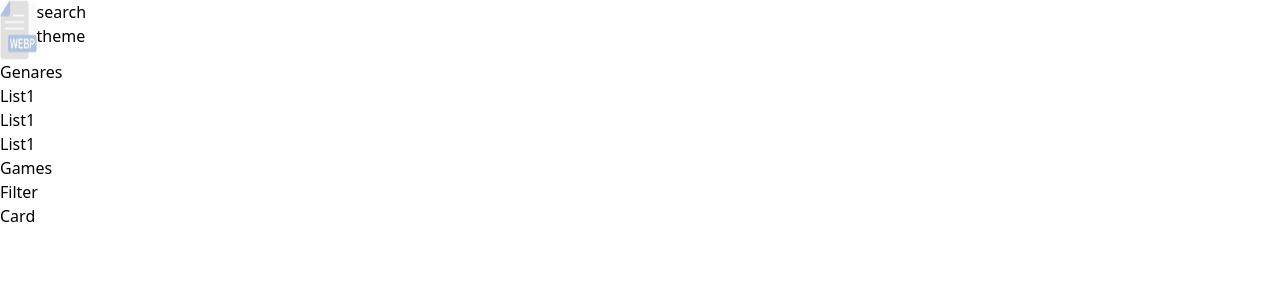
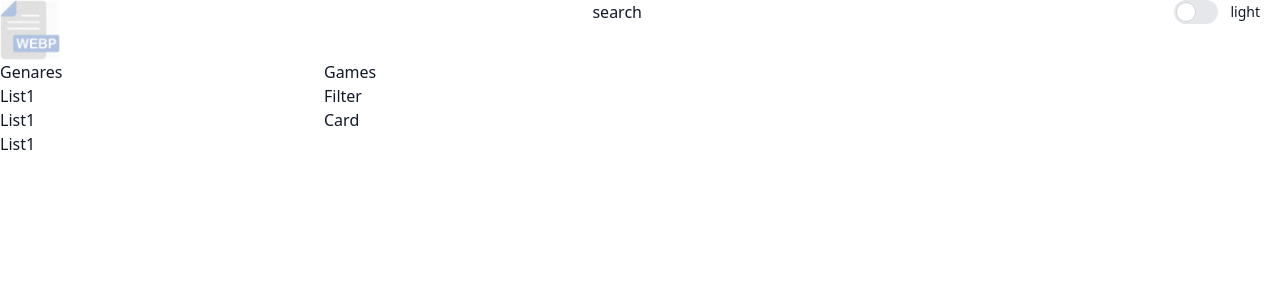
Before and after one commit to ayhamalakl/game-app, a React (Vite) app: page / in a window 1280 px wide. Shown: the top 300 px of the page. Built offline with nearby package versions, Linux system fonts and the light colour scheme.

Commit message:
Create Theme color for app

```diff
--- a/src/App.css
+++ b/src/App.css
@@ -8,3 +8,5 @@
     width: 60px;
     height: 60px;
 }
+
+/* end navbar */
--- a/src/App.jsx
+++ b/src/App.jsx
@@ -1,13 +1,32 @@
+import { useState } from "react";
 import Miancontent from "./components/Miancontent";
 import NavBar from "./components/NavBar";
 import SideBar from "./components/SideBar";
+import { useEffect } from "react";
 
 function App() {
+  const [theme, setTheme] = useState(localStorage.getItem("theme") || "light");
+  const root = document.documentElement;
+  useEffect(() => {
+    if (theme === "dark") {
+      root.classList.add("dark")
+    } else {
+      root.classList.remove("dark")
+    }
+    localStorage.setItem("theme", theme)
+  }, [theme]);
+  const toggleTheme = () => {
+    setTheme(theme === "light" ? "dark" : "light")
+  };
   return (
     <>
-      <NavBar />
-      <SideBar />
-      <Miancontent />
+      <div className="min-h-screen bg-white dark:bg-gray-900 text-gray-900 dark:text-gray-100">
+        <NavBar toggleTheme={toggleTheme} theme={theme} />
+        <div className="grid grid-cols-12 gap-4">
+          <SideBar />
+          <Miancontent />
+        </div>
+      </div>
     </>
   );
 }
--- a/src/components/Miancontent.jsx
+++ b/src/components/Miancontent.jsx
@@ -1,9 +1,12 @@
 const Miancontent = () => {
     return (
         <>
-            <h1>Games</h1>
-            <div className="filter">Filter</div>
-            <div className="cover cart">Card</div>
+            <div className="main-content grid-span-9">
+                <h1>Games</h1>
+                <div className="filter">Filter</div>
+                <div className="cover cart">Card</div>
+            </div>
+
         </>
     )
 
--- a/src/components/NavBar.jsx
+++ b/src/components/NavBar.jsx
@@ -1,24 +1,28 @@
 import Logo from "./Logo"
-import Theme from "./theme"
-const NavBar = () => {
+import LogoImag from "../assets/images/Webp.png"
+const NavBar = ({ toggleTheme, theme }) => {
     return (
         <>
-            <div className="navbar-app">
-                <div className="flex flex-wrap">
-                    <div className="w-full md:w-1/3">
-                        <Logo text="game app header" className="logo-heder" />
-                    </div>
-                    <div className="w-full md:w-1/2">
-                        <div>search</div>
-                        <Theme />
-                    </div>
+            <div className="navbar-app ">
 
+                <div className="cover-loge">
+                    <Logo image={LogoImag} text="game app header" className="logo-heder" />
                 </div>
-
-
+                <div className="cover-search">
+                    <div>search</div>
+                </div>
+                <div className="theme-mode">
+                    <label class="inline-flex items-center me-5 cursor-pointer">
+                        <input type="checkbox" value="" class="sr-only peer" onChange={toggleTheme} checked={theme === "dark"} />
+                        <div class="relative w-11 h-6 bg-gray-200 rounded-full peer dark:bg-gray-700 peer-focus:ring-4 peer-focus:ring-teal-300 dark:peer-focus:ring-teal-800 peer-checked:after:translate-x-full rtl:peer-checked:after:-translate-x-full peer-checked:after:border-white after:content-[''] after:absolute after:top-0.5 after:start-[2px] after:bg-white after:border-gray-300 after:border after:rounded-full after:h-5 after:w-5 after:transition-all dark:border-gray-600 peer-checked:bg-teal-600"></div>
+                        <span class="ms-3 text-sm font-medium text-gray-900 dark:text-gray-300">
+                            {theme === "light" ? "light" : "Dark"}
+                        </span>
+                    </label>
+                </div>
             </div>
         </>
     )
 }
 
-export default NavBar
+export default NavBar;
--- a/src/components/SideBar.jsx
+++ b/src/components/SideBar.jsx
@@ -1,12 +1,15 @@
 const SideBar = () => {
     return (
         <>
+            <div className="sidebar-app col-span-3">
                 <h3>Genares</h3>
                 <ul>
                     <li>List1</li>
                     <li>List1</li>
                     <li>List1</li>
                 </ul>
+            </div>
+
         </>
 
     );
--- a/src/components/theme.jsx
+++ /dev/null
@@ -1,5 +0,0 @@
-const theme = () => {
-    return <div>theme</div>;
-};
-
-export default theme;
--- a/tailwind.config.js
+++ b/tailwind.config.js
@@ -1,5 +1,6 @@
 /** @type {import('tailwindcss').Config} */
 export default {
+  darkMode: "class",
   content: [
     "./public/index.html",
     "./src/**/*.{js,html,jsx,css}",
```
Lines whose indentation alone changed are shown as unchanged.
